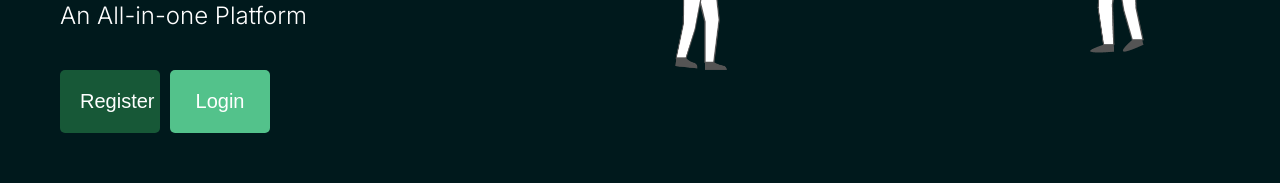
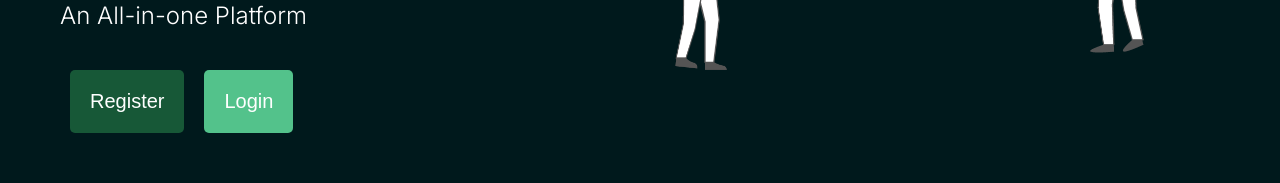
Before and after one commit to StarHire-x/starhire-frontend-client, a Next.js app: page / in a window 1280 px wide. Shown: the part 580-763 px from the top of the page. Built offline with nearby package versions, Linux system fonts and the light colour scheme; no server answers.

Commit message:
change radio buttons for registering and center text for buttons

```diff
--- a/src/app/page.module.css
+++ b/src/app/page.module.css
@@ -44,37 +44,33 @@
   font-weight: 300;
 }
 
-.buttonContainer{
+.buttonContainer {
   display: flex;
   flex-direction: row;
   align-items: center;
   justify-content: left;
 }
 
-.login {
+.login,
+.register {
+  display: inline-block; /* Use 'inline-block' to make the buttons inline with each other */
+  text-align: center; /* Center the text horizontally within each button */
   padding: 20px;
   cursor: pointer;
-  background-color: #53c28b;
   border: none;
   border-radius: 5px;
   width: max-content;
   color: white;
-  width: 100px;
   font-size: 20px;
-  margin-left: 10px;
+  margin: 0 10px; /* Add margin to create space between buttons */
+}
+
+.login {
+  background-color: #53c28b;
 }
 
 .register {
-  padding: 20px;
-  cursor: pointer;
   background-color: #175837;
-  border: none;
-  border-radius: 5px;
-  width: max-content;
-  color: white;
-  width: 100px;
-  font-size: 20px;
-  margin-right: 1;
 }
 
 @media screen and (max-width: 768px) {
```
Also changed, not shown: src/app/register/page.jsx (+32 -8 lines). Lines whose indentation alone changed are shown as unchanged.
